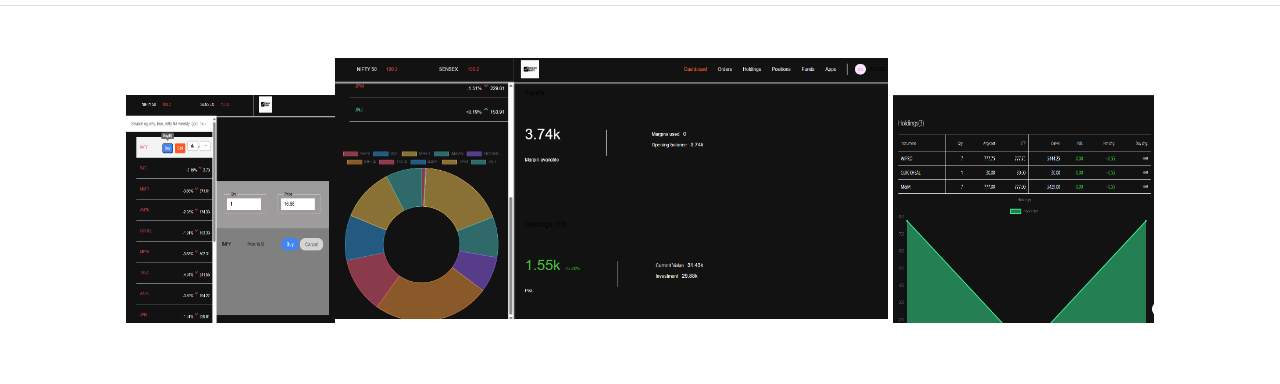
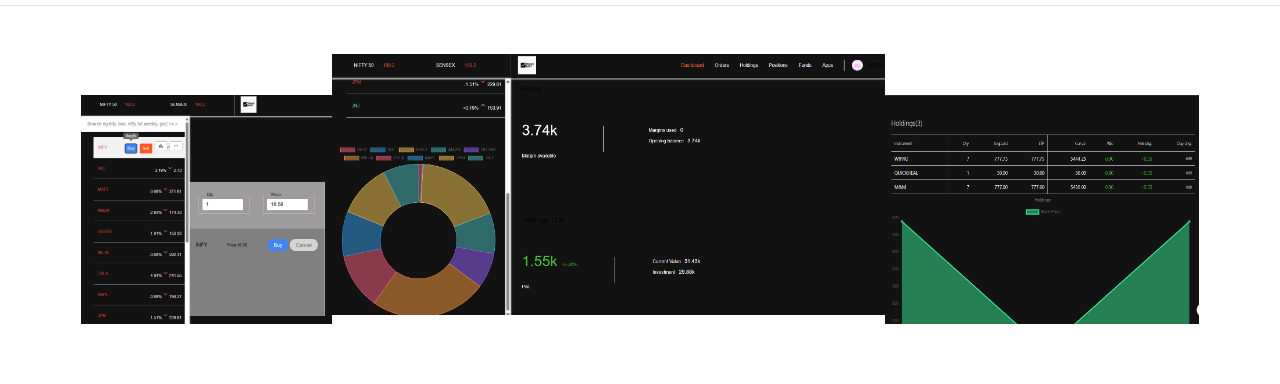
Before and after one commit to abhishekkumar71/TradeEasy, a React app in the folder frontend/: page / in a window 1280 px wide. Shown: the part 89-473 px from the top of the page. Built offline with nearby package versions, Linux system fonts and the light colour scheme.

Commit message:
updated styling

```diff
--- a/frontend/src/index.css
+++ b/frontend/src/index.css
@@ -3,7 +3,7 @@ body {
   /* font-family: -apple-system, BlinkMacSystemFont, "Segoe UI", "Roboto", "Oxygen",
     "Ubuntu", "Cantarell", "Fira Sans", "Droid Sans", "Helvetica Neue",
     sans-serif; */
-    font-family:  sans-serif !important;
+  font-family: sans-serif !important;
   -webkit-font-smoothing: antialiased;
   -moz-osx-font-smoothing: grayscale;
 }
@@ -13,6 +13,15 @@ code {
     monospace;
 }
 
+
+.centerImg {
+  width: "53%";
+}
+.rightImg {
+  width: "30%";
+  height: "80%";
+  margin-top: "2.6rem";
+}
 .nav-link {
   margin-left: 45px;
 }
@@ -78,23 +87,24 @@ tr {
 
 /* FOOTER */
 
-.footer{
+.footer {
   background-color: #eceff1;
   height: 10rem;
 }
-.f-brand{
+.f-brand {
   padding-top: 25px;
   text-align: center;
 }
-.f-info-socials{
+.f-info-socials {
   display: flex;
   justify-content: center;
   align-items: center;
 }
-.f-info-socials i{
-margin: 0 50px 0 50px;
-color: black;
-font-size: 30px;}
+.f-info-socials i {
+  margin: 0 50px 0 50px;
+  color: black;
+  font-size: 30px;
+}
 /* .f-info-links a {
   text-decoration: none;
   margin: 0.5rem;
--- a/frontend/src/landing_page/home/Hero.js
+++ b/frontend/src/landing_page/home/Hero.js
@@ -4,29 +4,36 @@ function Hero() {
     <>
       <div className="container p-5">
         <div className="row text-center ">
-          <div className="container-fluid">
+          <div
+            className="container-fluid images"
+            style={{
+              width: "100%",
+              marginRight: "5rem",
+              display: "flex",
+              justifyContent: "center",
+            }}
+          >
             <img
               src="media/images/left.png"
-              className="mb-4"
+              className="mb-4 leftImg"
               alt="left img"
-              style={{ width: "20%",height:"80%",marginTop:"2.6rem" }}
+              style={{ width: "24%", height: "80%", marginTop: "2.6rem" }}
             />
-              <img
+            <img
               src="media/images/watchlist.png"
-              className="mb-4"
+              className="mb-4 centerImg"
               alt="center img"
               style={{ width: "53%" }}
-            />  <img
-            src="media/images/holdings.png"
-            className="mb-4"
-            alt="right img"
-            style={{ width: "25%",height:"80%",marginTop:"2.6rem" }}
-          />
+            />{" "}
+            <img
+              src="media/images/holdings.png"
+              className="mb-4 rightImg"
+              alt="right img"
+              style={{ width: "30%", height: "80%", marginTop: "2.6rem" }}
+            />
           </div>
           <h1 className="mt-5">Invest in everything</h1>
-          <p className="m-4 fs-5">
-            Online platform to invest in stocks
-          </p>
+          <p className="m-4 fs-5">Online platform to invest in stocks</p>
           <button
             className="btn btn-primary fs-5"
             style={{ width: "18%", margin: "0 auto" }}
```
